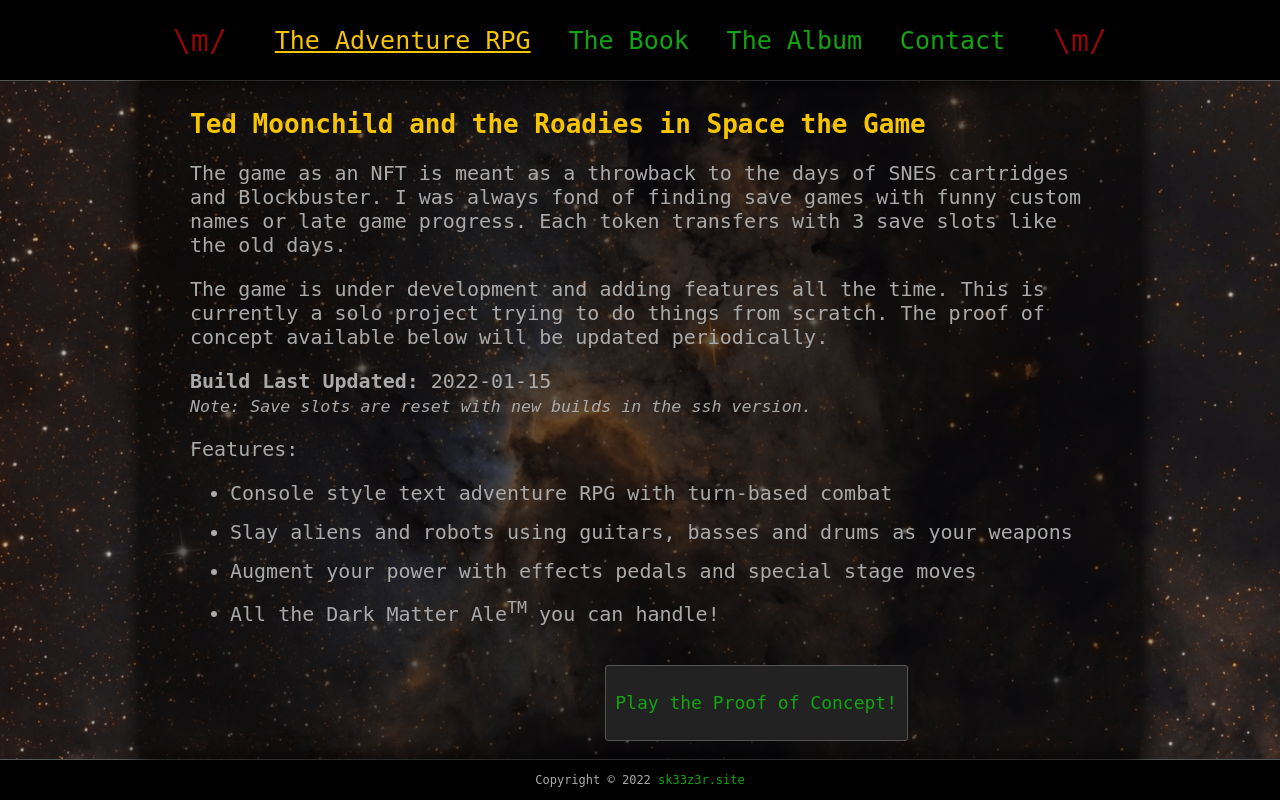
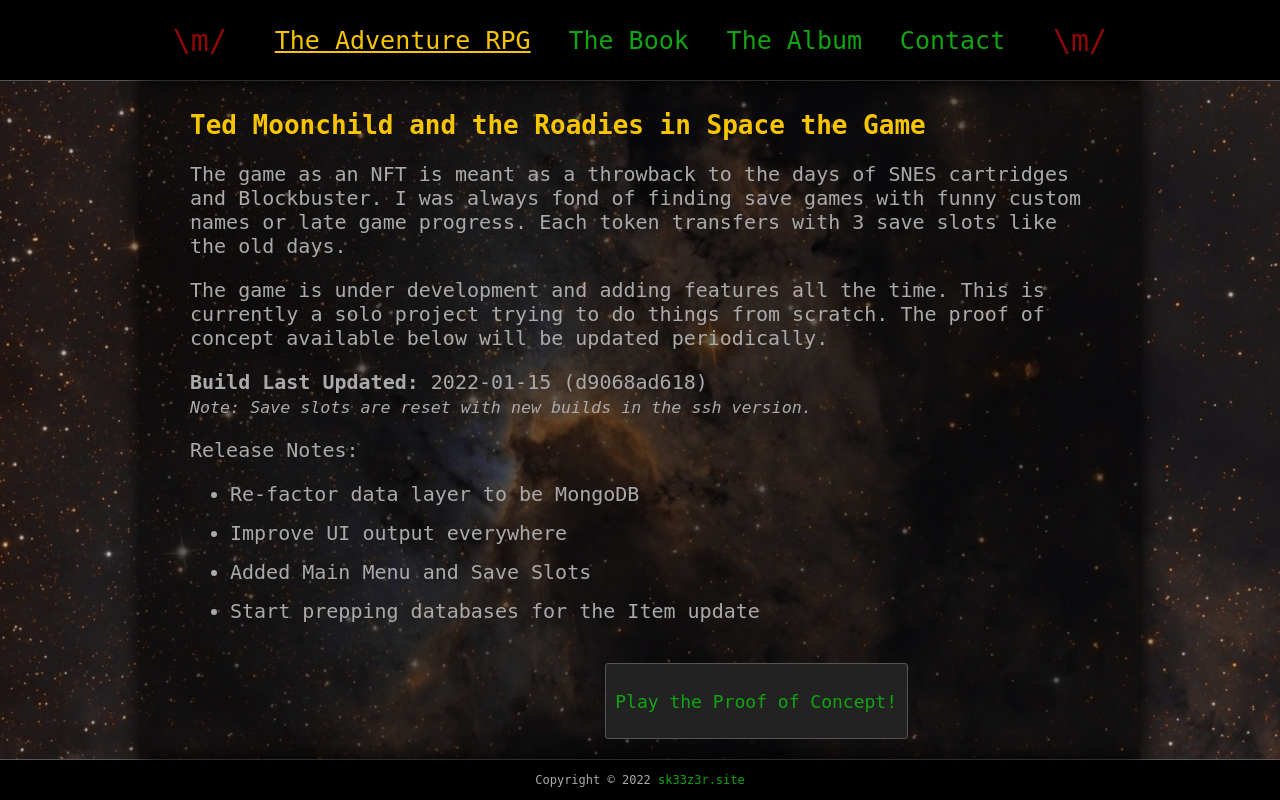
Before and after one commit to sk33z3r/moonchild.space, a PHP site: page / in a window 1280 px wide. Run offline with PHP 8.4, Linux system fonts and the light colour scheme; data that the repository does not hold is empty; some libraries are stand-ins or nearby versions; some web fonts are replaced.

Commit message:
chore: update release notes

```diff
--- a/index.php
+++ b/index.php
@@ -55,14 +55,14 @@
                     <h1>Ted Moonchild and the Roadies in Space the Game</h1>
                     <p>The game as an NFT is meant as a throwback to the days of SNES cartridges and Blockbuster. I was always fond of finding save games with funny custom names or late game progress. Each token transfers with 3 save slots like the old days.</p>
                     <p>The game is under development and adding features all the time. This is currently a solo project trying to do things from scratch. The proof of concept available below will be updated periodically.</p>
-                    <p><b>Build Last Updated:</b> 2022-01-15<br /><i><small>Note: Save slots are reset with new builds in the ssh version.</small></i></p>
+                    <p><b>Build Last Updated:</b> 2022-01-15 (d9068ad618)<br /><i><small>Note: Save slots are reset with new builds in the ssh version.</small></i></p>
                     <div id="features">
-                        <p>Features:</p>
+                        <p>Release Notes:</p>
                         <ul>
-                            <li>Console style text adventure RPG with turn-based combat</li>
-                            <li>Slay aliens and robots using guitars, basses and drums as your weapons</li>
-                            <li>Augment your power with effects pedals and special stage moves</li>
-                            <li>All the Dark Matter Ale<sup>TM</sup> you can handle!</li>
+                            <li>Re-factor data layer to be MongoDB</li>
+                            <li>Improve UI output everywhere</li>
+                            <li>Added Main Menu and Save Slots</li>
+                            <li>Start prepping databases for the Item update</li>
                         </ul>
                     </div>
                 </div>
```
